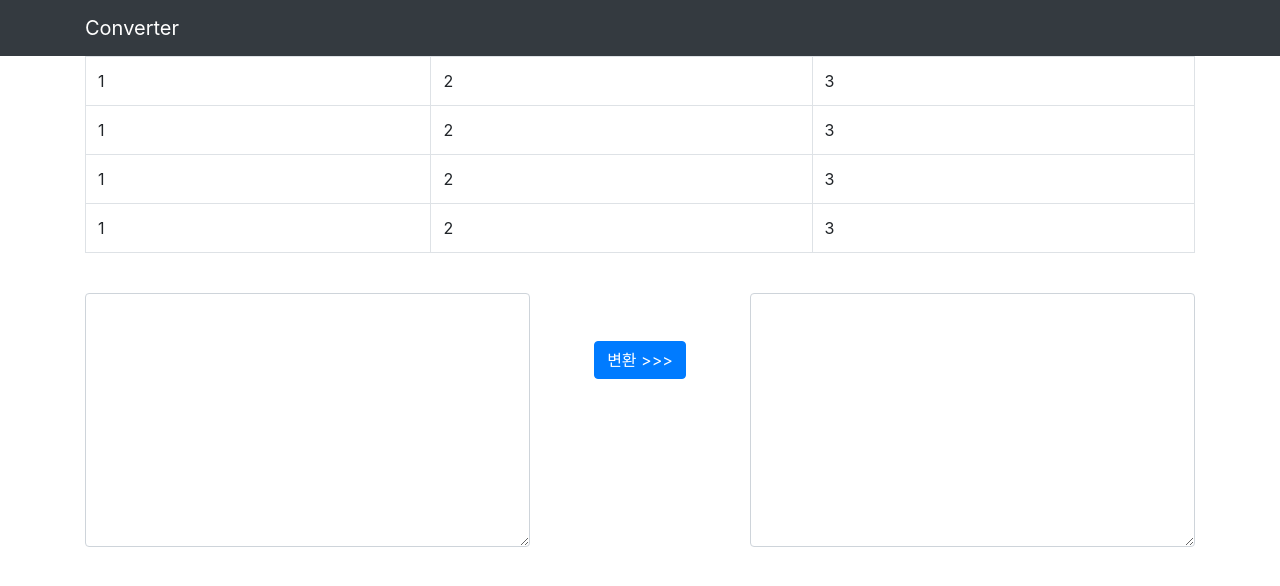
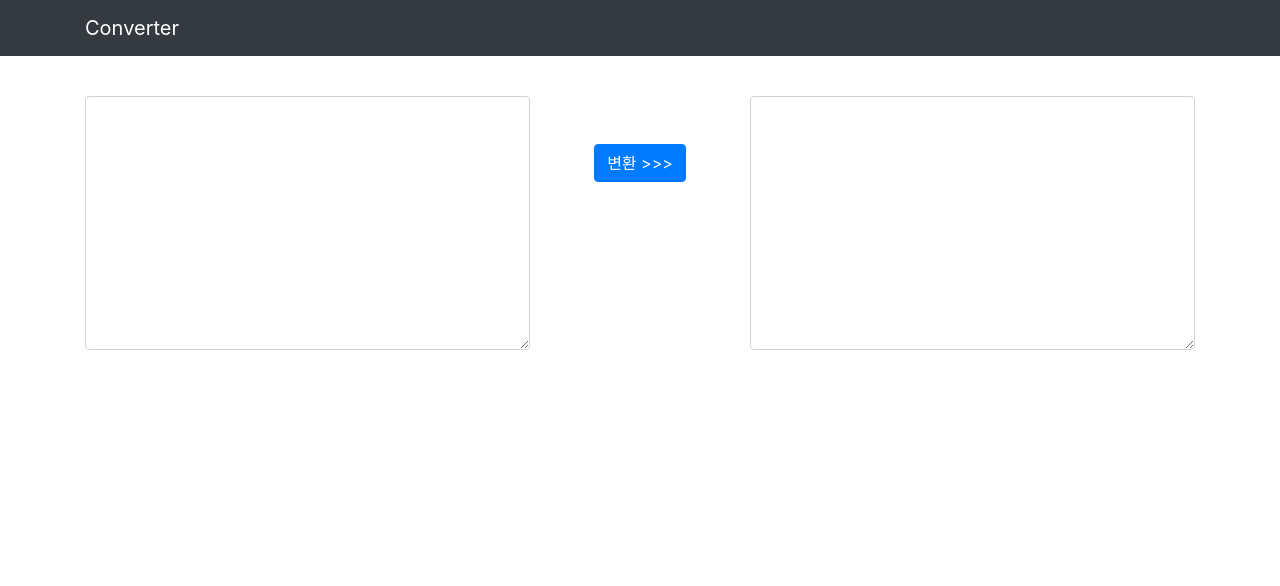
Before and after one commit to sminAhn/htmlconverter, a website: page index.html in a window 1280 px wide. Drawn offline with Linux system fonts and the light colour scheme.

Commit message:
table data delete

```diff
--- a/index.html
+++ b/index.html
@@ -35,26 +35,7 @@
 		<div class="col-lg-12">
 			<table class="table table-bordered dataTable">
 				<tbody>
-					<tr>
-						<td>1</td>
-						<td>2</td>
-						<td>3</td>
-					</tr>
-					<tr>
-						<td>1</td>
-						<td>2</td>
-						<td>3</td>
-					</tr>
-					<tr>
-						<td>1</td>
-						<td>2</td>
-						<td>3</td>
-					</tr>
-					<tr>
-						<td>1</td>
-						<td>2</td>
-						<td>3</td>
-					</tr>
+
 				</tbody>
 			</table>
 		</div>
```
